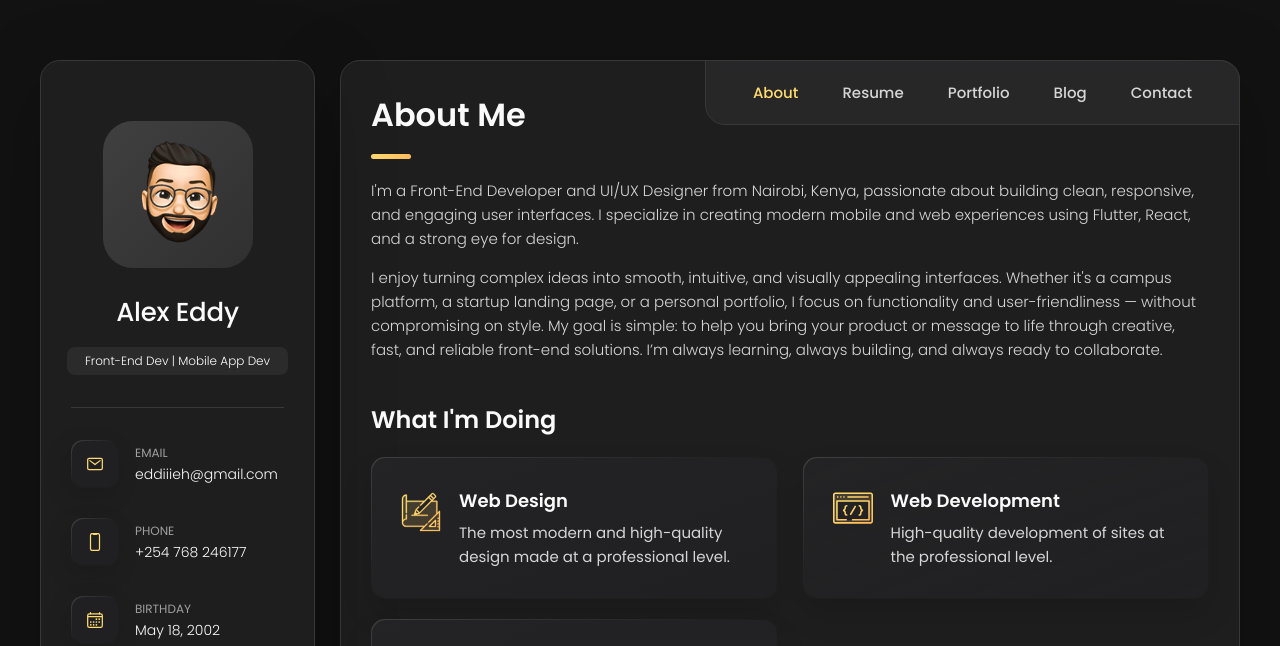
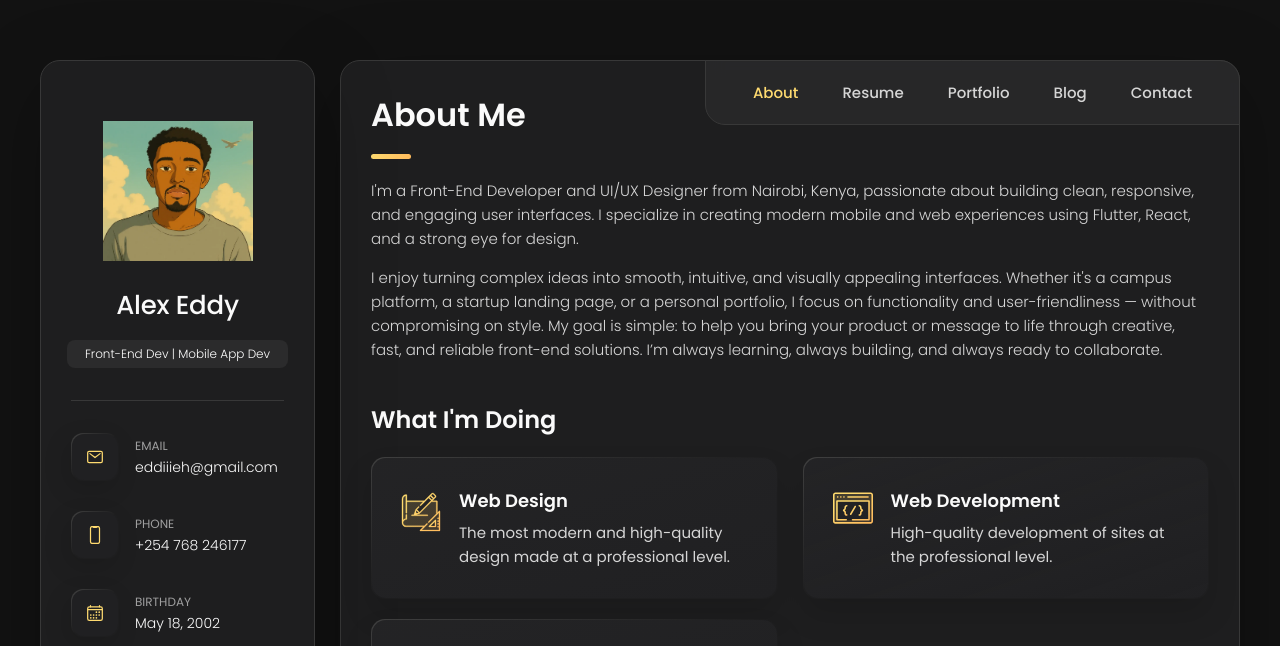
Before and after one commit to eddiiieh/myportfolio, a plain HTML site: page index.html in a window 1280 px wide. Shown: the top 646 px of the page. Drawn offline with nearby package versions, Linux system fonts and the light colour scheme.

Commit message:
Update index.html

```diff
--- a/index.html
+++ b/index.html
@@ -42,7 +42,7 @@
       <div class="sidebar-info">
 
         <figure class="avatar-box">
-          <img src="./assets/images/my-avatar.png" alt="Richard hanrick" width="80">
+          <img src="./assets/images/image.png" alt="Richard hanrick" width="80">
         </figure>
 
         <div class="info-content">
```
